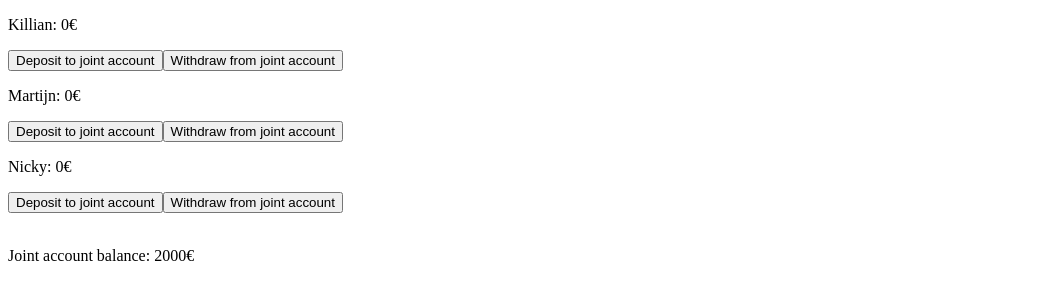
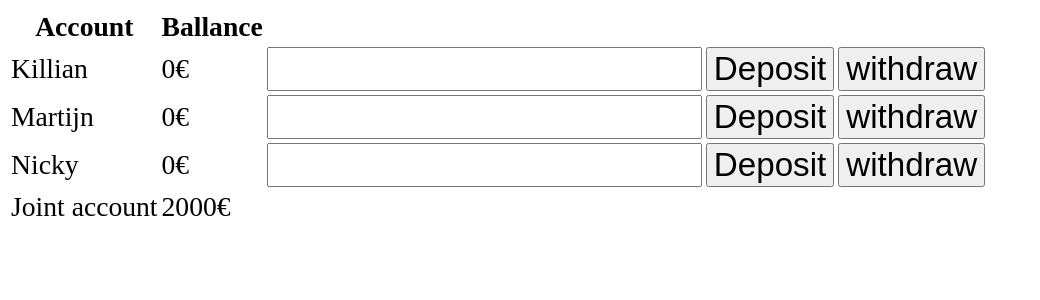
Before and after one commit to vvnoah/angular-bankaccounts, an Angular app: page / in a window 1280 px wide. Shown: the top 300 px of the page, without its empty margins (0-1040 px from the left). Built offline with nearby package versions, Linux system fonts and the light colour scheme.

Commit message:
closes #18 added html input field and organised html in a table

```diff
--- a/src/app/app.component.html
+++ b/src/app/app.component.html
@@ -1,9 +1,34 @@
-<div *ngFor="let user of users">
-    <user [userName]="user.userName" [userBalance]="user.userBalance"></user>
-    <button (click)="updateBalance(user, 20, 'deposit')">Deposit to joint account</button>
-    <button (click)="updateBalance(user, 20, 'withdraw')">Withdraw from joint account</button>
-</div>
-
-
-<br>
-<p>Joint account balance: {{ balance | currency }}</p>
+<table>
+    <tr>
+        <th>Account</th>
+        <th>Ballance</th>
+        <th></th>
+        <th></th>
+        <th></th>
+    </tr>
+    <tr *ngFor="let user of users">
+        <td>
+            {{user.userName}}
+        </td>
+        <td>
+            {{user.userBalance | currency}}
+        </td>
+        <td>
+            <input type="number" (change)="getAmount($event)">
+        </td>
+        <td>
+            <button (click)="updateBalance(user, 'deposit')">Deposit</button>
+        </td>
+        <td>
+            <button (click)="updateBalance(user, 'withdraw')">withdraw</button>
+        </td>
+    </tr>
+    <tr>
+        <td>
+            Joint account
+        </td>
+        <td>
+            {{balance | currency}}
+        </td>
+    </tr>
+</table>
--- a/src/app/app.component.scss
+++ b/src/app/app.component.scss
@@ -0,0 +1,3 @@
+* {
+    font-size: 120%;
+}
--- a/src/app/app.component.ts
+++ b/src/app/app.component.ts
@@ -23,31 +23,32 @@ export class AppComponent {
   // Handling payments
   balance = this.account.balance;
 
-  updateBalance(target:any, amount:number, paymentOperation:string){
+  amount:number = 0;
+  getAmount(event:any){
+    this.amount = event.target.value;
+    return this.amount;
+  }
+
+  updateBalance(target:any, paymentOperation:string){
     if(paymentOperation == "deposit"){
       // Updating user
       let index = this.users.indexOf(target);
-      target.userBalance -= amount;
+      target.userBalance -= Number(this.amount);
       this.users[index] = target;
 
       // Updating joint account
-      this.account.balance += amount;
+      this.account.balance += Number(this.amount);
       this.balance = this.account.balance;
+
     } else if (paymentOperation == "withdraw"){
       // Updating user
       let index = this.users.indexOf(target);
-      target.userBalance += amount;
+      target.userBalance += Number(this.amount);
       this.users[index] = target;
 
       // Updating joint account
-      this.account.balance -= amount;
+      this.account.balance -= Number(this.amount);
       this.balance = this.account.balance;
-    } else {
     }
   }
-
-  withdraw(){
-    this.account.balance -= 5;
-    this.balance = this.account.balance;
-  }
 }
--- a/src/app/user/user.component.html
+++ b/src/app/user/user.component.html
@@ -1 +1,6 @@
-<p>{{ userName }}: {{ userBalance | currency}}</p>
+<td>
+    {{ userName }}
+</td>
+<td>
+    {{ userBalance | currency}}
+</td>
```
